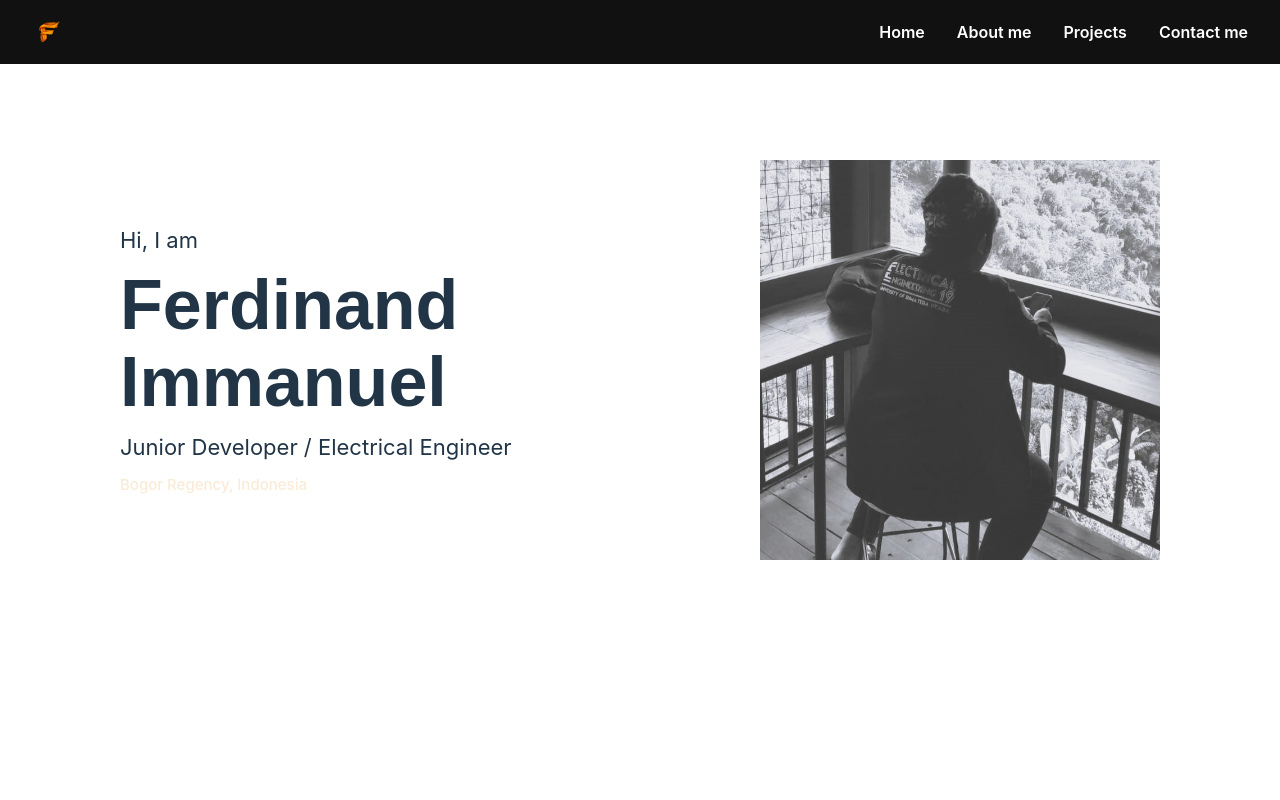
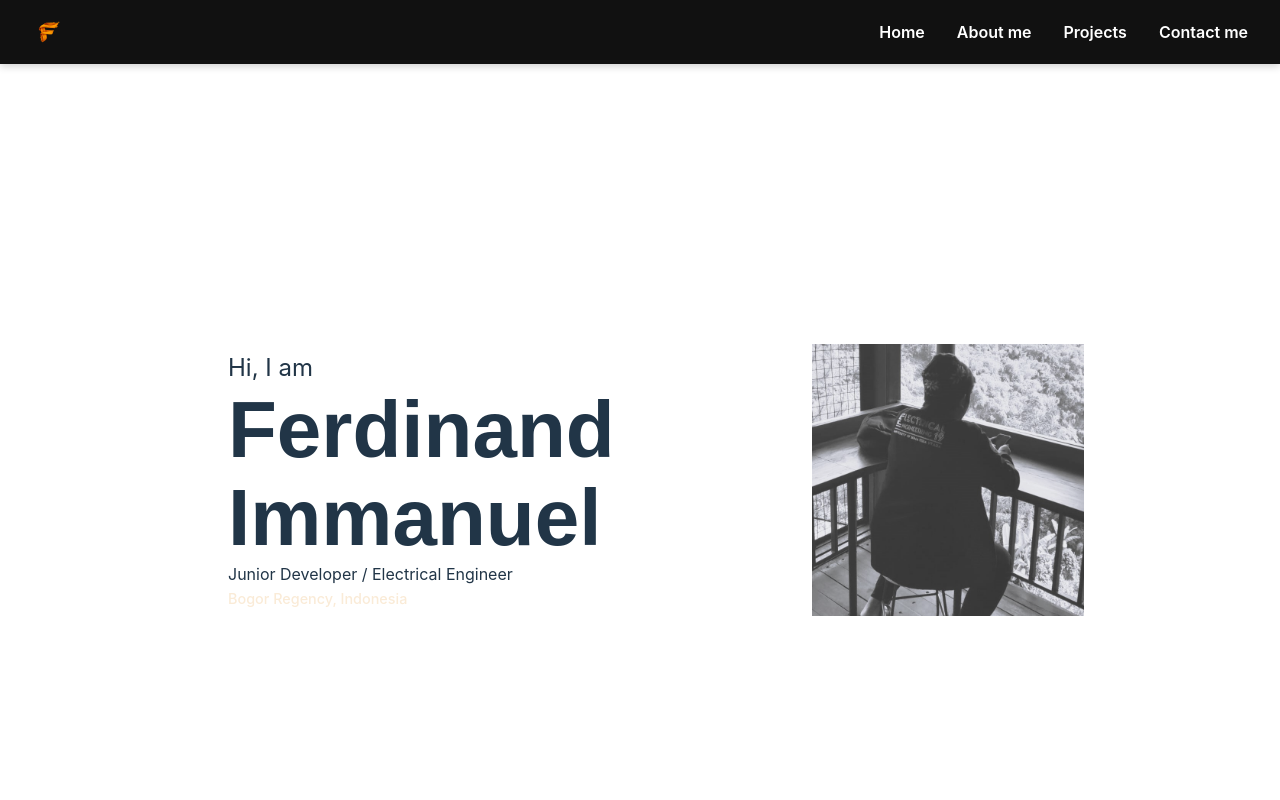
Before and after one commit to nocturne47/My-Portfolio, a React (Vite) app: page / in a window 1280 px wide. Shown: the top 800 px of the page. Built offline with nearby package versions, Linux system fonts and the light colour scheme.

Commit message:
Home okay

```diff
--- a/src/components/Header.css
+++ b/src/components/Header.css
@@ -13,7 +13,7 @@
   padding: 1rem 2rem;
   z-index: 1000;
   opacity: 70%;
-  /* box-shadow: 0 2px 8px rgba(0, 0, 0, 0.2); */
+  box-shadow: 0 2px 8px rgba(0, 0, 0, 0.2);
 }
 .header:hover {
   opacity: 100%;
@@ -34,6 +34,7 @@
 /* Navigation links (hidden on mobile) */
 .nav-links {
   display: none;
+  /* width: 0; */
 }
 
 .nav-links a {
@@ -72,6 +73,12 @@
   cursor: pointer;
   color: white;
 }
+@media (max-width: 376px) {
+  .header {
+    max-width: 100%;
+    /* width: 100%;    */
+  }
+}
 
 /* Desktop view */
 @media (min-width: 768px) {
--- a/src/components/Home.css
+++ b/src/components/Home.css
@@ -4,11 +4,15 @@
   display: grid;
   place-items: center;
   width: 100%;
-  max-width: 100%px;
+  max-width: 100%;
+  padding-top: 10vh;
 }
 .Home .content {
   text-align: left;
-  width: 75%;
+  width: 70%;
+  justify-content: center;
+  align-items: center;
+  display: flex;
 }
 .Home .content p {
   padding: 0;
@@ -25,52 +29,71 @@
   transition: 0.5s;
   color: blue;
 }
+.contentext {
+  width: 15rem;
+}
 .pos,
 .Hi {
   font-size: 1rem;
+}
+.pos {
+  width: 115%;
 }
 .loc {
   font-size: 0.8rem;
   color: antiquewhite;
 }
+.Image-Mot {
+  display: flex;
+  justify-content: center;
+  height: 100%;
+}
 
 .img-background {
-  position: absolute;
-  margin: auto;
-  z-index: -1;
-  height: 40vh;
-  width: 40vh;
-  top: 45%;
-  left: 22vw;
-  opacity: 50%;
+  height: 12rem;
+  width: 12rem;
+  opacity: 70%;
 }
-@media (max-width: 375) {
+@media (max-width: 376px) {
+  .Home {
+    max-width: 100%;
+  }
+  .Home .content h1 {
+    font-size: 2rem;
+  }
+  .Home .content h1:hover {
+    font-size: 2.2rem;
+  }
+  .pos,
+  .Hi {
+    font-size: 0.8rem;
+  }
+  .loc {
+    font-size: 0.5rem;
+    color: antiquewhite;
+  }
+  .img-background {
+    height: 11rem;
+    width: 11rem;
+  }
 }
 /*large mobile (≥ 481px) */
 @media (min-width: 481px) {
   .Home {
     /* max-width: 768px; */
-    width: 100%;
+    max-width: 100%;
   }
   .Home .content {
     display: flex;
     flex-direction: column;
-    text-align: left;
-    width: 50%;
-    padding: 0 30px;
-    gap: 10px;
+    width: 40%;
   }
-  .pos {
-    width: 150%;
+  .contentext {
+    width: 16rem;
   }
   .img-background {
-    display: block;
-    overflow: visible;
-    position: relative;
-    margin: auto;
-    left: 0px;
-    width: 45vh;
-    height: 45vh;
+    width: 13rem;
+    height: 13rem;
   }
 }
 
@@ -79,59 +102,77 @@
   body {
     display: flex;
     justify-content: center;
+    align-items: center;
   }
   .Home {
-    /* max-width: 1024px; */
-    height: 90vh;
-    width: 100%;
+    height: 100vh;
+    max-width: 100%;
     display: flex;
     justify-content: center;
     align-items: center;
-    margin: 0 auto;
   }
   .Home .content {
     margin: 0;
     padding: 0;
+    height: 100%;
+    width: 100%;
   }
+
   .Home .content h1 {
-    font-size: 70px;
+    font-size: 4rem;
   }
   .Home .content h1:hover {
-    font-size: 75px;
+    font-size: 4.5rem;
   }
-
+  .Home .contentext {
+    padding-left: 5rem;
+  }
+  .Home .Image-Mot {
+    padding-right: 1rem;
+  }
+  .Image-Mot {
+    height: 100%;
+    width: 100%;
+    /* justify-content: center; */
+    align-items: center;
+  }
+  .img-background {
+    width: 14rem;
+    height: 14rem;
+  }
   .pos {
-    width: 90%;
+    width: 110%;
   }
 }
 
 /* Small Laptops (≥ 1024px) */
 @media (min-width: 1024px) {
-  .Home .content {
-    /* max-width: 1280px; */
-    /* padding: 40px; */
+  .Home {
+    max-width: 100%;
+    /* width: 80%; */
   }
+
   .Home .content h1 {
-    font-size: 70px;
+    font-size: 5rem;
   }
   .Home .content h1:hover {
-    font-size: 75px;
+    font-size: 5.5rem;
   }
 
   .pos {
-    width: 100%;
-    font-size: 22px;
+    width: 120%;
+    font-size: 1rem;
   }
   .Hi {
-    font-size: 22px;
+    font-size: 1.5rem;
   }
   .loc {
-    font-size: 15px;
+    font-size: 0.9rem;
     color: antiquewhite;
   }
   .img-background {
-    height: 50vh;
-    width: 50vh;
+    height: 17rem;
+    width: 17rem;
   }
 }
 
--- a/src/components/Home.jsx
+++ b/src/components/Home.jsx
@@ -8,6 +8,7 @@ function Home() {
   return (
     <div className="Home" id="Home">
       <div className="content" data-aos="fade-right">
+        <div className="contentext">
           <p className="Hi">Hi, I am</p>
           <h1>Ferdinand Immanuel</h1>
           <p className="pos">Junior Developer / Electrical Engineer</p>
@@ -20,6 +21,7 @@ function Home() {
           >
             Bogor Regency, Indonesia
           </a>
+        </div>
       </div>
       <div className="Image-Mot" data-aos="fade-left">
         <motion.img
```
Lines whose indentation alone changed are shown as unchanged.
